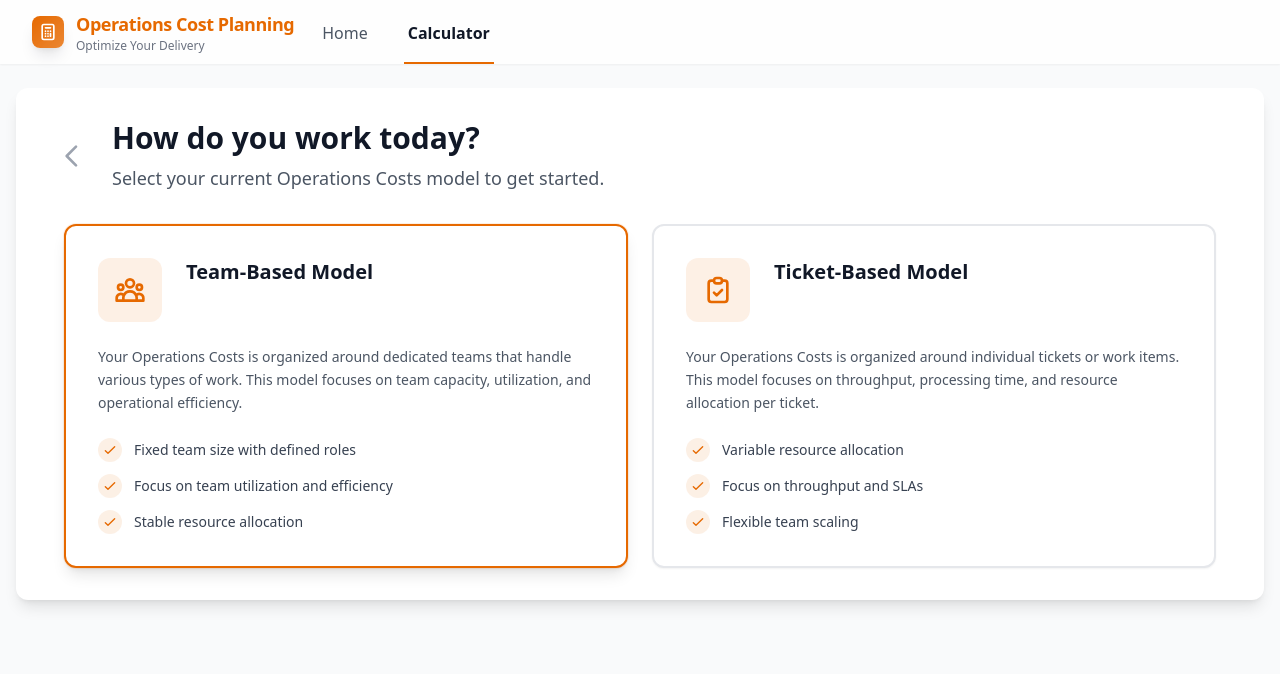
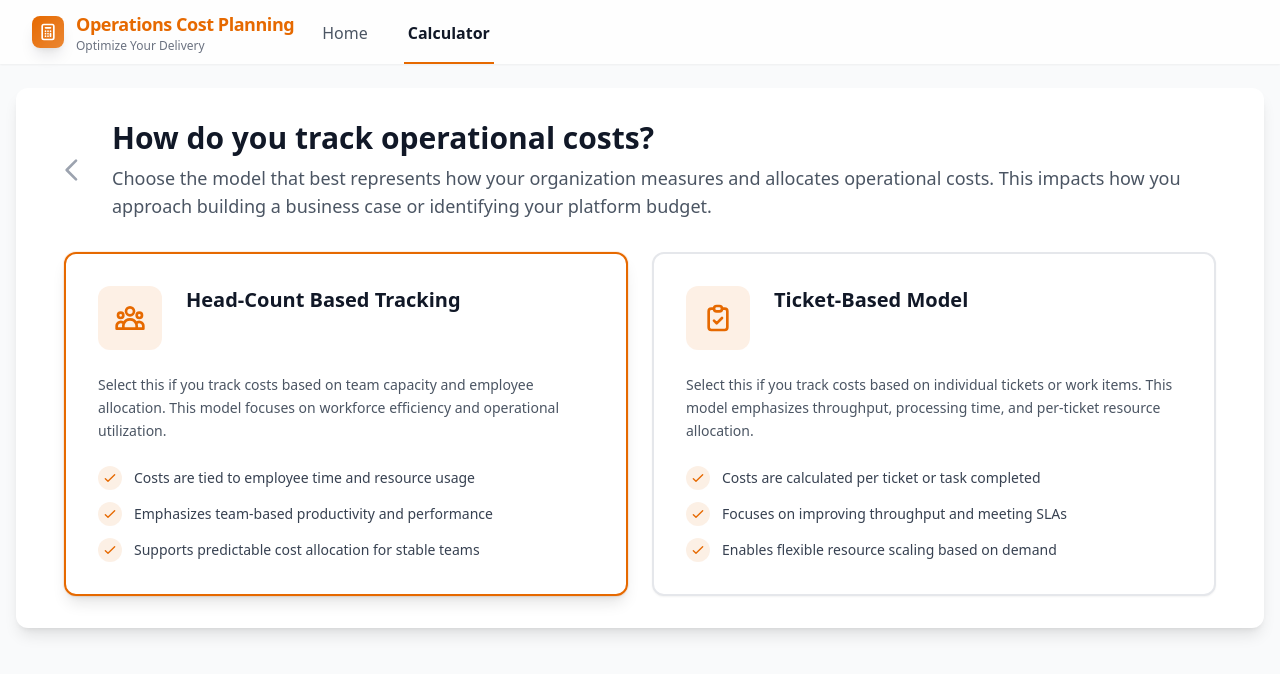
Before and after one commit to viktorcessan/CostAnalysis, a SvelteKit app: page /calculator in a window 1280 px wide. Both pictures are taken after a click on the button 245 px from the left and 438 px from the top of the page. Shown: the top 674 px of the page. Built offline with nearby package versions, Linux system fonts and the light colour scheme.

Commit message:
refactor: copy changes

```diff
--- a/src/features/base-analysis/components/ModelSelector.svelte
+++ b/src/features/base-analysis/components/ModelSelector.svelte
@@ -25,12 +25,11 @@
             </svg>
           </div>
         </div>
-        <h3 class="text-xl font-semibold text-gray-900">Team-Based Model</h3>
+        <h3 class="text-xl font-semibold text-gray-900">Head-Count Based Tracking</h3>
       </div>
       <div class="flex-1 w-full">
         <p class="text-sm text-gray-600 mb-6 leading-relaxed">
-          Your Operations Costs is organized around dedicated teams that handle various types of work.
-          This model focuses on team capacity, utilization, and operational efficiency.
+        Select this if you track costs based on team capacity and employee allocation. This model focuses on workforce efficiency and operational utilization.
         </p>
         <div class="space-y-3">
           <div class="flex items-center text-sm text-gray-700">
@@ -39,7 +38,7 @@
                 <path stroke-linecap="round" stroke-linejoin="round" stroke-width="2" d="M5 13l4 4L19 7" />
               </svg>
             </div>
-            Fixed team size with defined roles
+            Costs are tied to employee time and resource usage
           </div>
           <div class="flex items-center text-sm text-gray-700">
             <div class="w-6 h-6 rounded-full bg-secondary/10 flex items-center justify-center mr-3">
@@ -47,7 +46,7 @@
                 <path stroke-linecap="round" stroke-linejoin="round" stroke-width="2" d="M5 13l4 4L19 7" />
               </svg>
             </div>
-            Focus on team utilization and efficiency
+            Emphasizes team-based productivity and performance
           </div>
           <div class="flex items-center text-sm text-gray-700">
             <div class="w-6 h-6 rounded-full bg-secondary/10 flex items-center justify-center mr-3">
@@ -55,7 +54,7 @@
                 <path stroke-linecap="round" stroke-linejoin="round" stroke-width="2" d="M5 13l4 4L19 7" />
               </svg>
             </div>
-            Stable resource allocation
+            Supports predictable cost allocation for stable teams
           </div>
         </div>
       </div>
@@ -80,8 +79,7 @@
       </div>
       <div class="flex-1 w-full">
         <p class="text-sm text-gray-600 mb-6 leading-relaxed">
-          Your Operations Costs is organized around individual tickets or work items.
-          This model focuses on throughput, processing time, and resource allocation per ticket.
+          Select this if you track costs based on individual tickets or work items. This model emphasizes throughput, processing time, and per-ticket resource allocation.
         </p>
         <div class="space-y-3">
           <div class="flex items-center text-sm text-gray-700">
@@ -90,7 +88,7 @@
                 <path stroke-linecap="round" stroke-linejoin="round" stroke-width="2" d="M5 13l4 4L19 7" />
               </svg>
             </div>
-            Variable resource allocation
+            Costs are calculated per ticket or task completed
           </div>
           <div class="flex items-center text-sm text-gray-700">
             <div class="w-6 h-6 rounded-full bg-secondary/10 flex items-center justify-center mr-3">
@@ -98,7 +96,7 @@
                 <path stroke-linecap="round" stroke-linejoin="round" stroke-width="2" d="M5 13l4 4L19 7" />
               </svg>
             </div>
-            Focus on throughput and SLAs
+            Focuses on improving throughput and meeting SLAs
           </div>
           <div class="flex items-center text-sm text-gray-700">
             <div class="w-6 h-6 rounded-full bg-secondary/10 flex items-center justify-center mr-3">
@@ -106,7 +104,7 @@
                 <path stroke-linecap="round" stroke-linejoin="round" stroke-width="2" d="M5 13l4 4L19 7" />
               </svg>
             </div>
-            Flexible team scaling
+            Enables flexible resource scaling based on demand
           </div>
         </div>
       </div>
--- a/src/routes/calculator/+page.svelte
+++ b/src/routes/calculator/+page.svelte
@@ -171,8 +171,9 @@
               </svg>
             </button>
             <div>
-              <h2 class="text-3xl font-bold text-gray-900">How do you work today?</h2>
-              <p class="text-lg text-gray-600 mt-2">Select your current Operations Costs model to get started.</p>
+              <h2 class="text-3xl font-bold text-gray-900">How do you track operational costs?
+              </h2>
+              <p class="text-lg text-gray-600 mt-2">Choose the model that best represents how your organization measures and allocates operational costs. This impacts how you approach building a business case or identifying your platform budget.</p>
             </div>
           </div>
           <ModelSelector {activeModel} on:modelSelect={handleModelSelect} />
```
